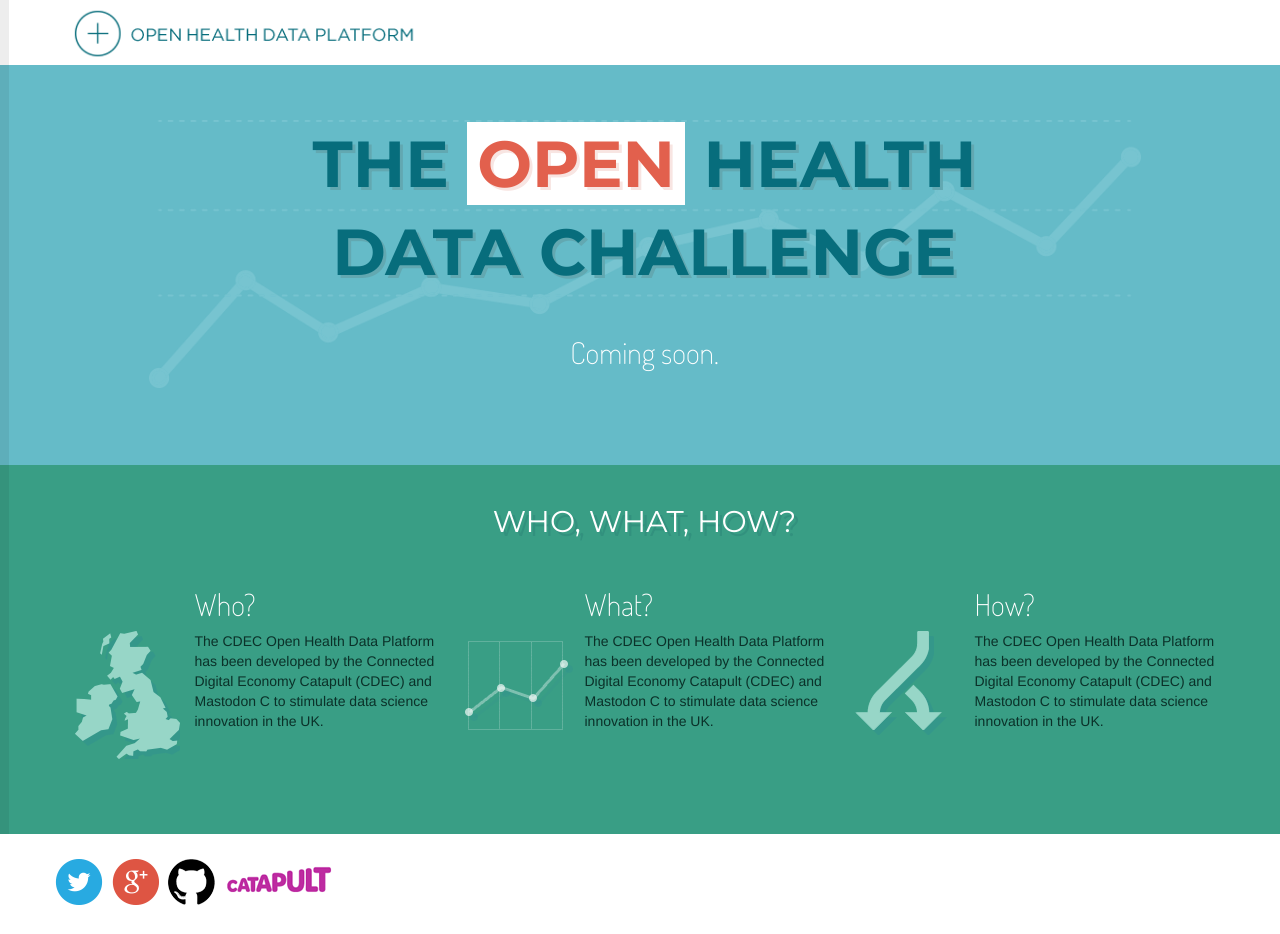
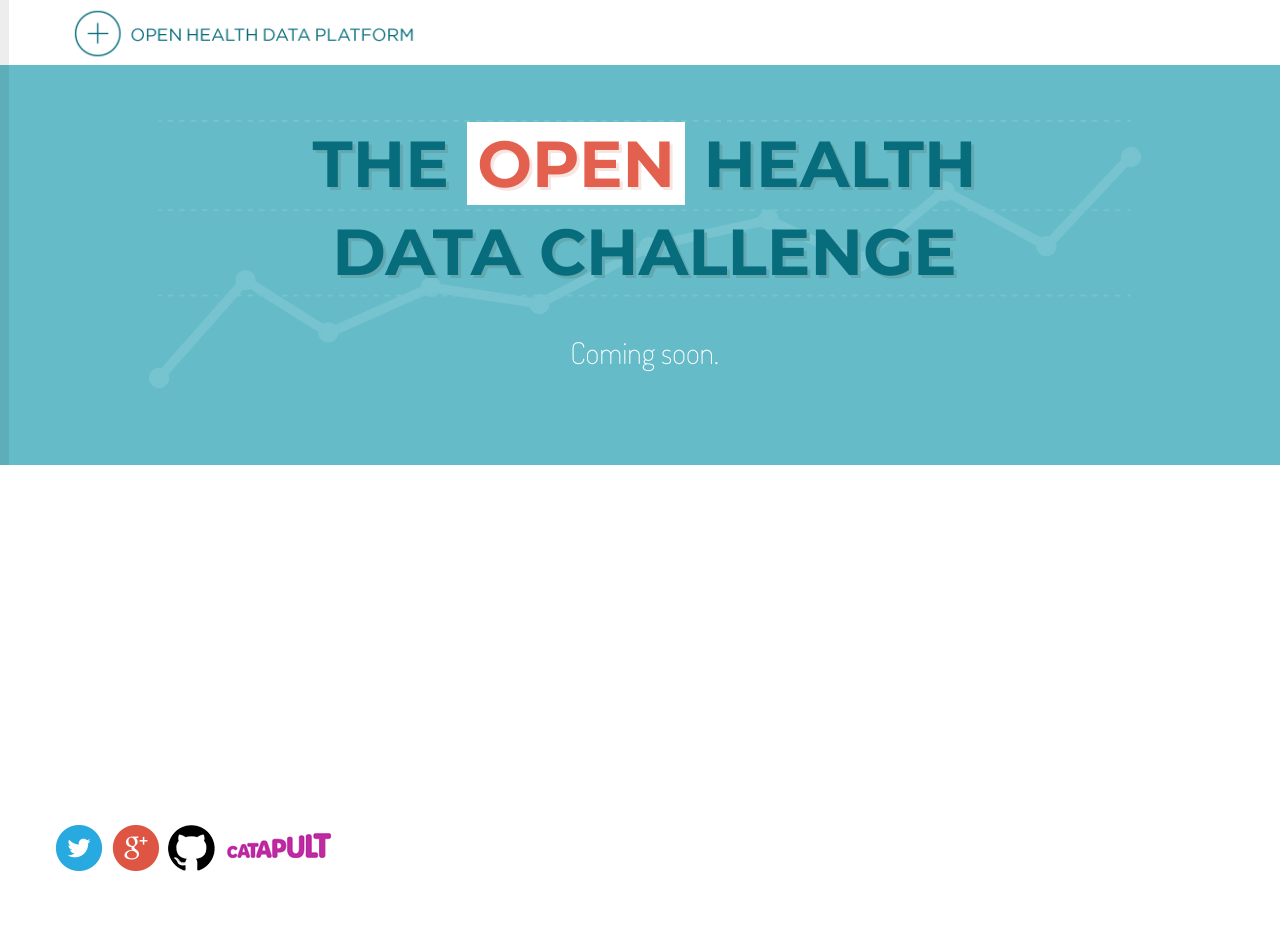
Before and after one commit to peterkarney1/CDECatapult.github.io, a Jekyll site: the page index.html, which Jekyll copies as it is, in a window 1280 px wide. Built offline with Jekyll 4.4.1, drawn with Linux system fonts in a browser that asks for light colours; nearby versions of some CDN libraries; after the commit the page ends 900 px from its top, so only the background shows below that.

Commit message:
Remove section without copy

```diff
--- a/index.html
+++ b/index.html
@@ -50,37 +50,6 @@
             </h2>
           </div>
         </div>
-
-        <div class="block homepage-whowhathow-block">
-          <div class="container">
-            <h2>Who, what, how?</h2>
-
-            <div class="row whowhathow">
-              <div class="col-sm-4 column who">
-                <h3>Who?</h3>
-                <p>
-                  The CDEC Open Health Data Platform has been developed by the Connected Digital Economy Catapult (CDEC) and Mastodon C to stimulate data science innovation in the UK.
-                </p>
-              </div>
-
-              <div class="col-sm-4 column what">
-                <h3>What?</h3>
-
-                <p>
-                  The CDEC Open Health Data Platform has been developed by the Connected Digital Economy Catapult (CDEC) and Mastodon C to stimulate data science innovation in the UK.
-                </p>
-              </div>
-
-              <div class="col-sm-4 column how">
-                <h3>How?</h3>
-
-                <p>
-                  The CDEC Open Health Data Platform has been developed by the Connected Digital Economy Catapult (CDEC) and Mastodon C to stimulate data science innovation in the UK.
-                </p>
-              </div>
-            </div>
-          </div>
-        </div>
       </div>
     </div>
 
```
